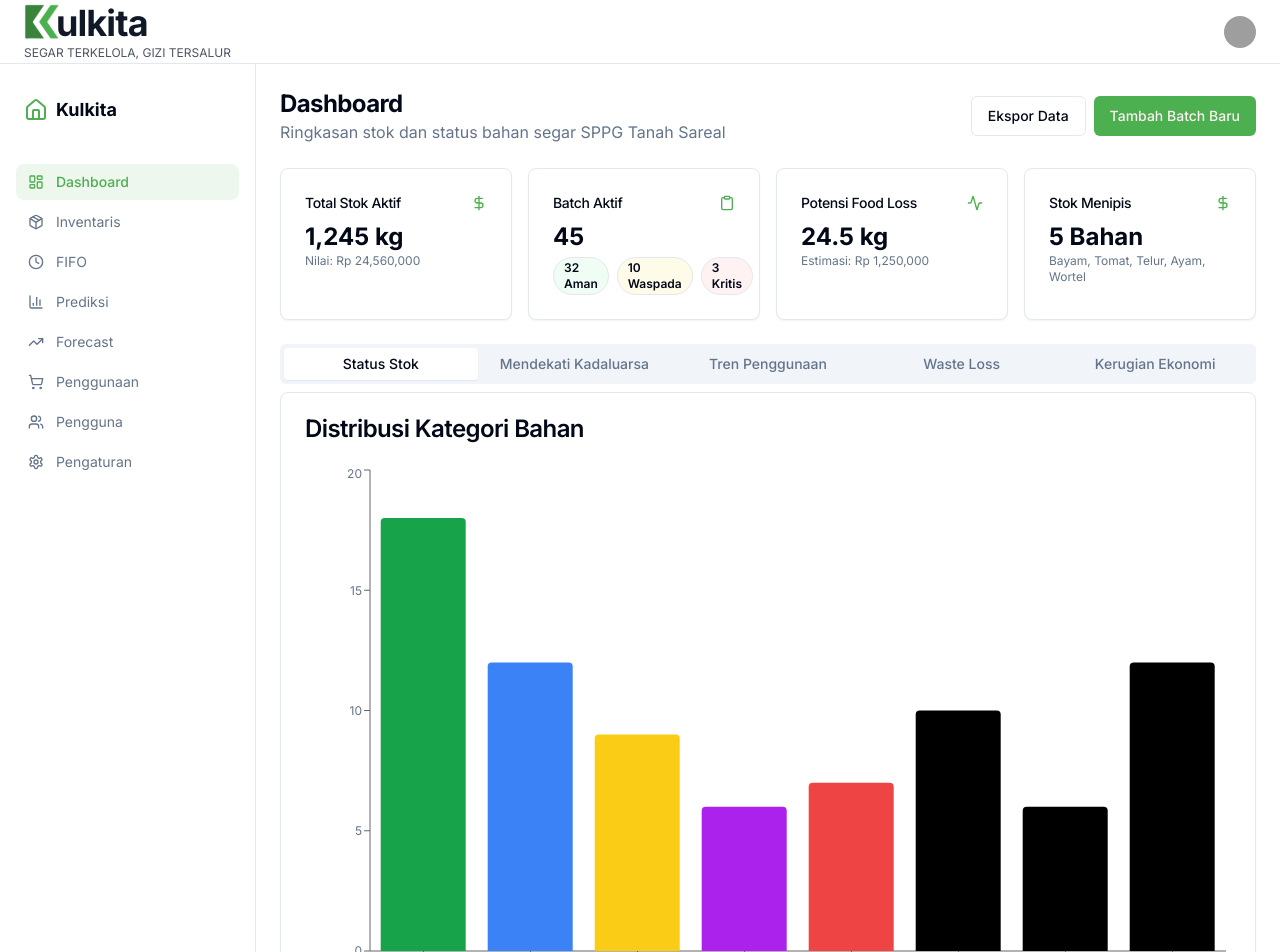
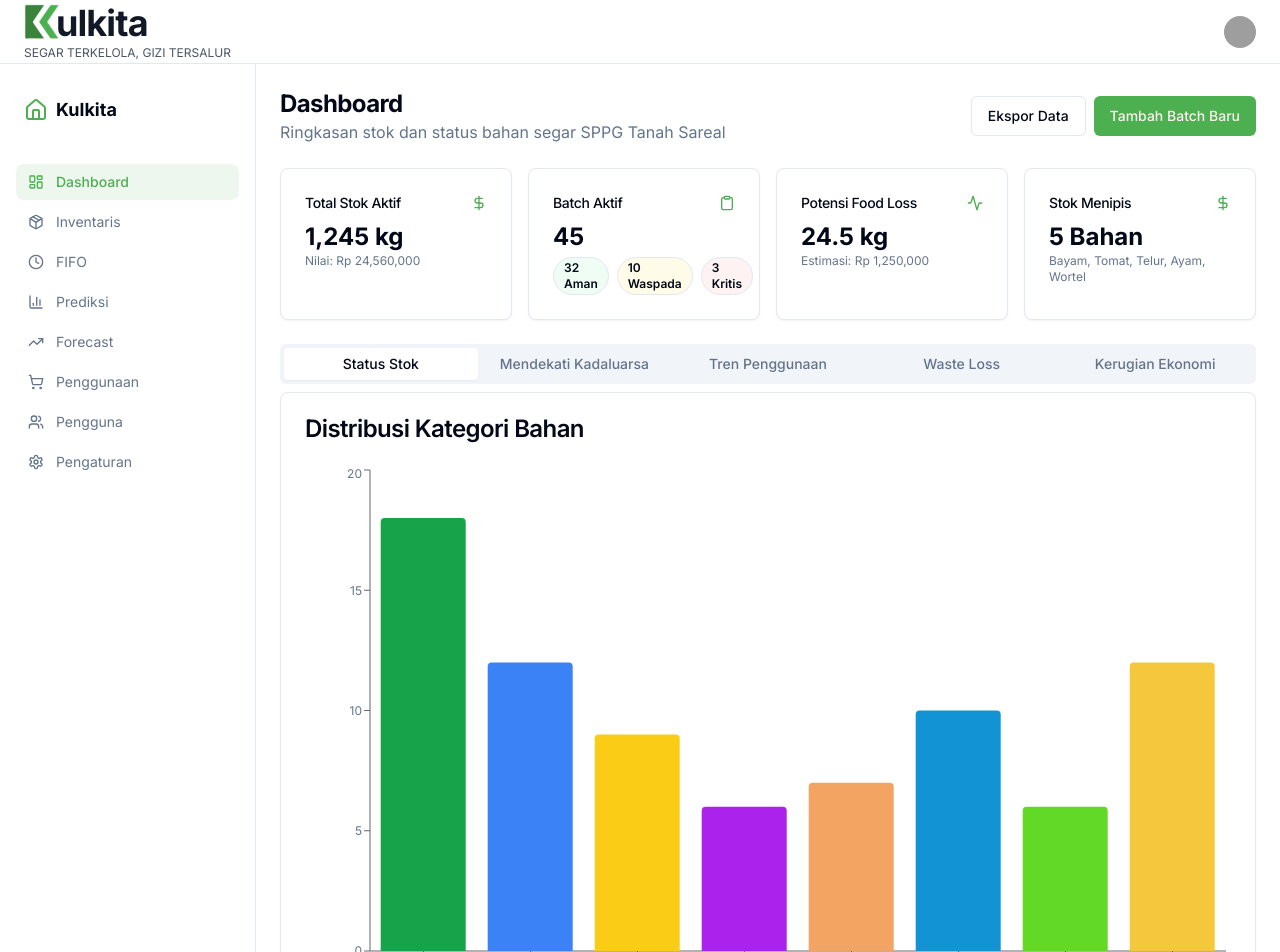
Before and after one commit to JasonnSW/kulkita-fe, a Next.js app: page /dashboard in a window 1280 px wide. Shown: the top 952 px of the page. Built offline with nearby package versions, Linux system fonts and the light colour scheme; grey boxes are pictures that could not be loaded.

Commit message:
fix: Update chart color variables for consistency in inventory summary

```diff
--- a/components/inventory-summary.tsx
+++ b/components/inventory-summary.tsx
@@ -15,10 +15,10 @@ const inventoryData = [
   { category: "Buah", count: 12, fill: "hsl(var(--chart-2))" },
   { category: "Protein", count: 9, fill: "hsl(var(--chart-3))" },
   { category: "Bahan Pokok", count: 6, fill: "hsl(var(--chart-4))" },
-  { category: "Snack", count: 7, fill: "hsl(var(--chart-5))" },
-  { category: "Minuman", count: 10, fill: "hsl(var(--chart-6))" },
-  { category: "Bumbu", count: 6, fill: "hsl(var(--chart-7))" },
-  { category: "Frozen Food", count: 12, fill: "hsl(var(--chart-8))" },
+  { category: "Snack", count: 7, fill: "hsl(27, 87%, 67%)" },
+  { category: "Minuman", count: 10, fill: "hsl(200, 85%, 45%)" },
+  { category: "Bumbu", count: 6, fill: "hsl(100, 70%, 50%)" },
+  { category: "Frozen Food", count: 12, fill: "hsl(45, 90%, 60%)" },
 ];
 
 const statusData = [
```
Also changed, not shown: styles/globals.css (+6 -3 lines).
